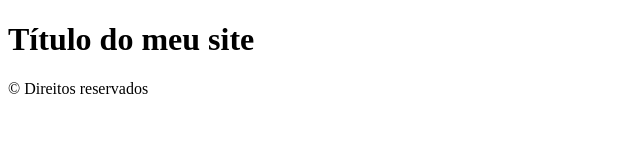
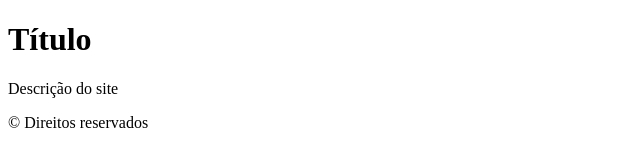
Before and after one commit to Gab-Serejo1/aula, a plain HTML site: page index.html in a window 1280 px wide. Shown: the whole page, without its empty margins (0-640 px from the left). Drawn offline with Linux system fonts and the light colour scheme.

Commit message:
atualização noturna

```diff
--- a/index.html
+++ b/index.html
@@ -5,7 +5,10 @@
 	<meta charset="utf-8">
 </head>
 <body>
-	<h1>Título do meu site</h1>
+	<header>
+		<h1>Título</h1>
+		<p>Descrição do site</p>
+	</header>
 	<footer>
 		&copy; Direitos reservados
 	</footer>
```
